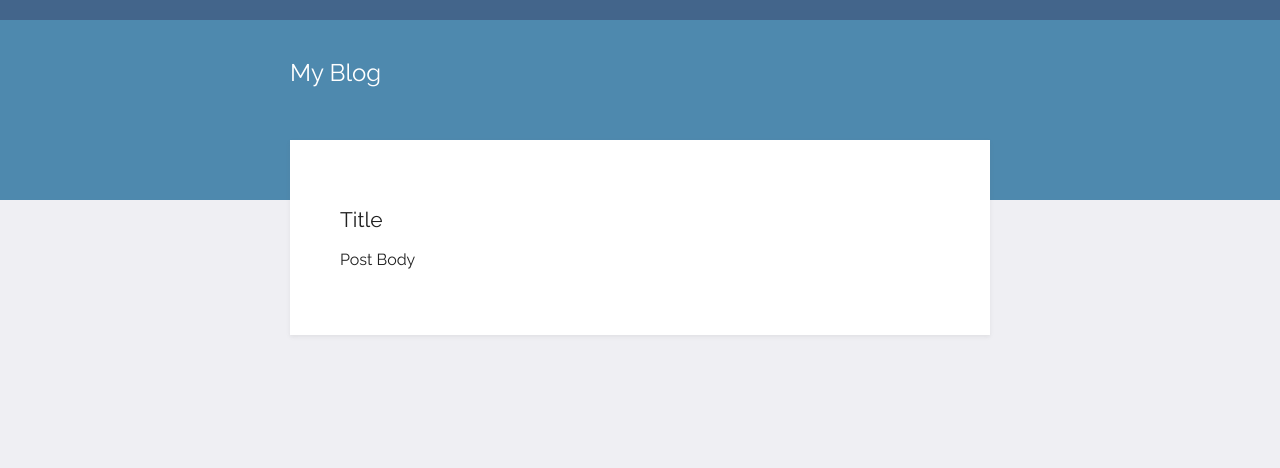
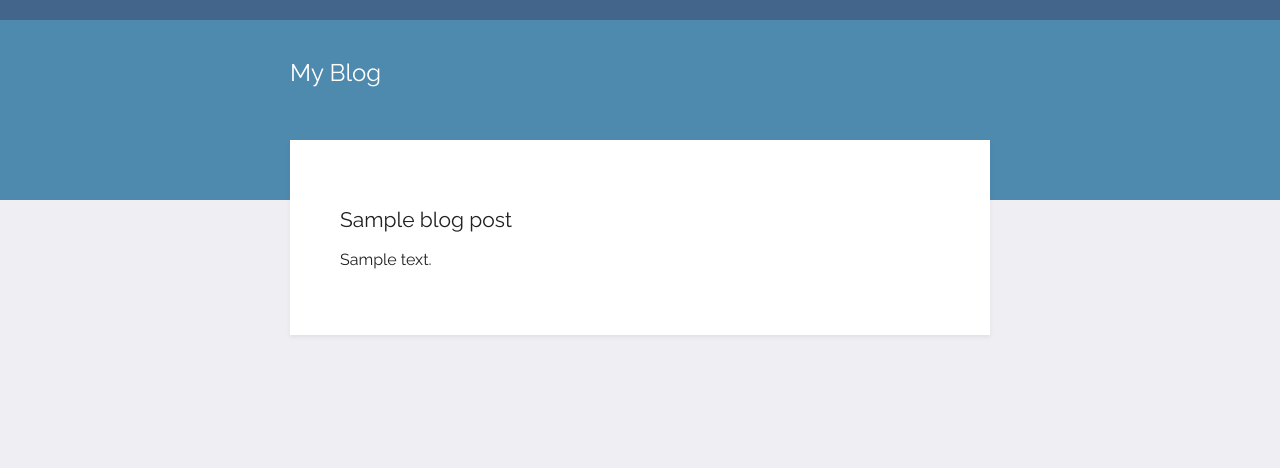
Before and after one commit to KesterDaniel/flask_blog, a Flask app: template templates/post.html in a window 1280 px wide. Shown: the top 468 px of the page. Run offline with Flask 2, Linux system fonts and the light colour scheme; the template is opened without the code that fills it: most values are stand-ins (such as "Sample title", 1, 10 or a date in 2020).

Commit message:
rendering blog post in read blog page

```diff
--- a/main.py
+++ b/main.py
@@ -11,11 +11,16 @@ def home():
         blog_data = json.load(blog_file)
     return render_template("index.html", blog_posts=blog_data)
 
-@app.route("/readblog/<id>")
-def read_blog(id):
+@app.route("/readblog/<int:b_id>")
+def read_blog(b_id):
     with open("blog-data.json") as blog_file:
-        blog_data = json.load(blog_file)
-    return render_template("post.html", blog_posts=blog_data, blog_id=id)
+        all_blogs = json.load(blog_file)
+
+    for blog in all_blogs:
+        if blog["id"] == b_id:
+            blog_data = blog
+
+    return render_template("post.html", blog_post=blog_data, blog_id=b_id)
 
 
 if __name__ == "__main__":
--- a/templates/index.html
+++ b/templates/index.html
@@ -16,7 +16,7 @@
             <div class="card">
                 <h2>{{ post["title"] }}</h2>
                 <p class="text">{{ post["subtitle"] }}</p>
-                <a href="{{url_for('read_blog', id=post['id'])}}">Read</a>
+                <a href="{{url_for('read_blog', b_id=post['id'])}}">Read</a>
             </div>
         </div>
     {% endfor %}
--- a/templates/post.html
+++ b/templates/post.html
@@ -10,13 +10,12 @@
 <div class="wrapper">
     <div class="top">
         <div class="title"><h1>My Blog</h1></div>
-           </div>
-        <div class="content">
-            <div class="card">
-                <h2>Title</h2>
-                <p>Post Body</p>
-            </div>
-
+    </div>
+    <div class="content">
+        <div class="card">
+            <h2>{{ blog_post["title"] }}</h2>
+            <p>{{ blog_post["body"] }}</p>
+        </div>
     </div>
 </div>
 </body>
```
